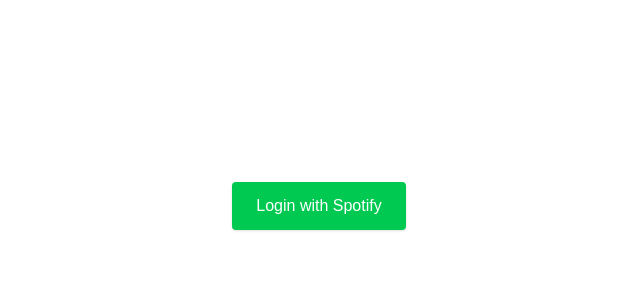
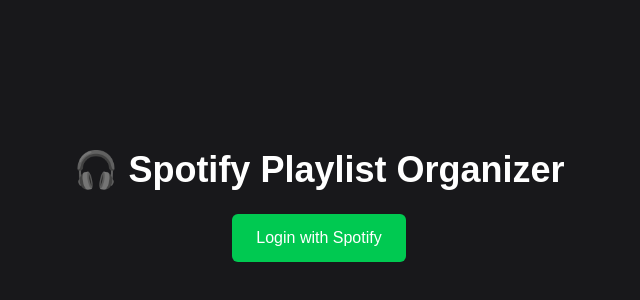
Before and after one commit to PatrykBielecki/spotify-playlist-organizer, a Next.js app: page /login in a window 1280 px wide. Shown: the part 194-494 px from the top of the page, without its empty margins (321-961 px from the left). Built offline with nearby package versions, Linux system fonts and the light colour scheme.

Commit message:
login: page: adde pkce-challenge usage

```diff
--- a/src/app/login/page.tsx
+++ b/src/app/login/page.tsx
@@ -1,11 +1,11 @@
 'use client';
 
-import { useEffect } from 'react';
+import pkceChallenge from 'pkce-challenge';
 
 export default function LoginPage() {
-    const handleLogin = () => {
+    const handleLogin = async () => {
         const clientId = process.env.NEXT_PUBLIC_SPOTIFY_CLIENT_ID!;
-        const redirectUri = process.env.NEXT_PUBLIC_BASE_URL + '/auth/callback';
+        const redirectUri = `${process.env.NEXT_PUBLIC_BASE_URL}/auth/callback`;
         const scopes = [
             'user-read-private',
             'user-read-email',
@@ -14,21 +14,34 @@
             'playlist-modify-private',
         ].join(' ');
 
-        const loginUrl = `https://accounts.spotify.com/authorize?response_type=token&client_id=${clientId}&scope=${encodeURIComponent(
-            scopes
-        )}&redirect_uri=${encodeURIComponent(redirectUri)}&show_dialog=true`;
+        const challenge = await pkceChallenge();
+        const code_challenge = challenge.code_challenge;
+        const code_verifier = challenge.code_verifier;
+
+        localStorage.setItem('spotify_code_verifier', code_verifier);
+
+        const loginUrl = `https://accounts.spotify.com/authorize?` +
+            `response_type=code&` +
+            `client_id=${clientId}&` +
+            `scope=${encodeURIComponent(scopes)}&` +
+            `redirect_uri=${encodeURIComponent(redirectUri)}&` +
+            `code_challenge_method=S256&` +
+            `code_challenge=${code_challenge}`;
 
         window.location.href = loginUrl;
     };
 
     return (
-        <div className="flex h-screen items-center justify-center">
+        <main className="h-screen flex items-center justify-center bg-zinc-900 text-white">
+            <div className="text-center">
+                <h1 className="text-4xl font-bold mb-6">🎧 Spotify Playlist Organizer</h1>
                 <button
                     onClick={handleLogin}
-                className="bg-green-500 text-white px-6 py-3 rounded shadow hover:bg-green-600 transition"
+                    className="bg-green-500 hover:bg-green-600 text-white px-6 py-3 rounded-md transition font-medium"
                 >
                     Login with Spotify
                 </button>
             </div>
+        </main>
     );
 }
```
Lines whose indentation alone changed are shown as unchanged.
